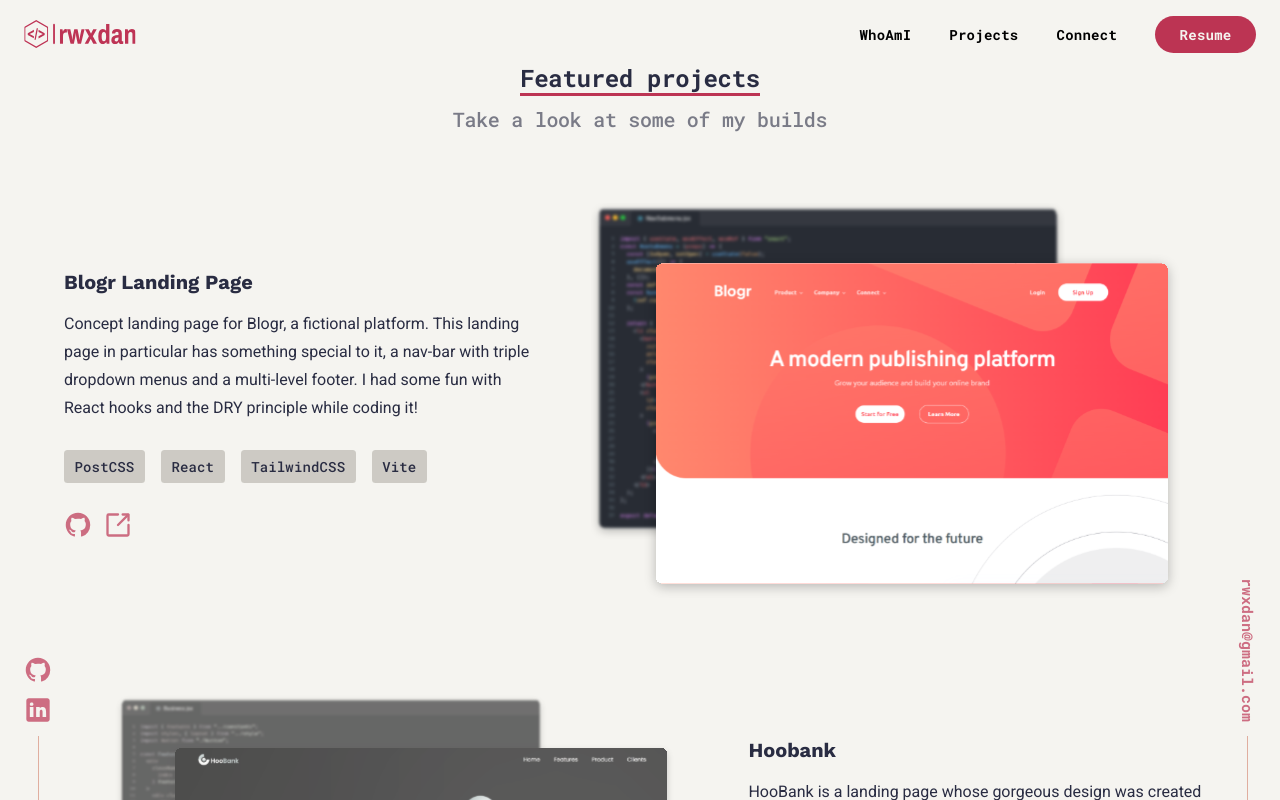
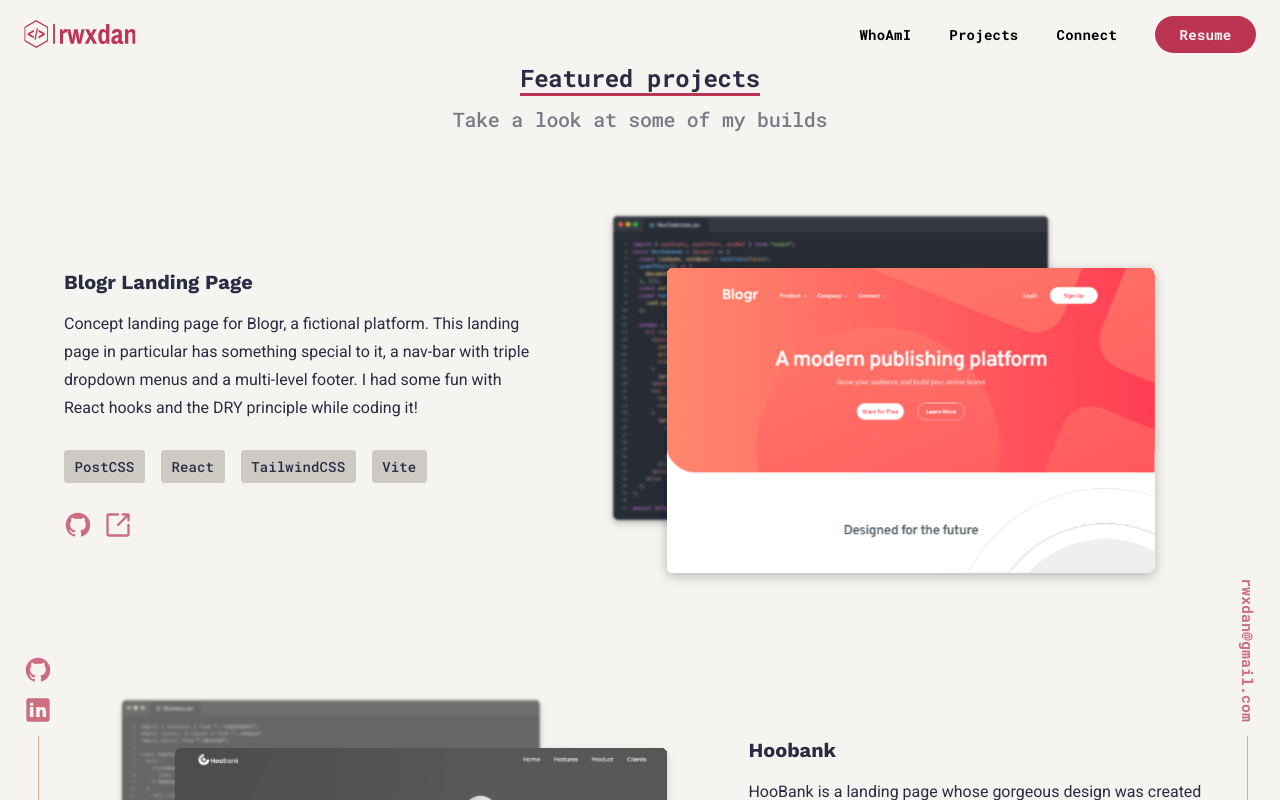
Before and after one commit to rwxdan/rwxdan.dev, a React (Vite) app: page / in a window 1280 px wide. In both pictures the pointer is over the picture 885 px from the left and 3492 px from the top of the page. Shown: the part 3092-3892 px from the top of the page. Built offline with nearby package versions, Linux system fonts and the light colour scheme.

Commit message:
Increase transition time by 50ms
Also don't scale, but translate in the Y axis, just a little bit.

Me thinks it looks better now.

```diff
--- a/src/components/Projects/projects.css
+++ b/src/components/Projects/projects.css
@@ -116,13 +116,13 @@
   max-width: 85%;
   filter: saturate(10%);
   opacity: 0.7;
-  transition: all var(--ease-in-out-quad) var(--ms250);
+  transition: all var(--ease-in-out-quad) var(--ms300);
 }
 
 .sample-box .image-box .sample:hover {
   filter: none;
   opacity: 1;
-  transform: scale(1.05);
+  transform: translateY(-0.125em);
 }
 
 @media only screen and (max-width: 50em) {
--- a/src/components/ShowMore/show_more.css
+++ b/src/components/ShowMore/show_more.css
@@ -64,11 +64,11 @@
   color: var(--neutral-800);
   text-decoration: none;
   margin-inline: auto;
-  transition: all var(--ease-in-out-quad) var(--ms250);
+  transition: all var(--ease-in-out-quad) var(--ms300);
 }
 
 .more .card:is(:hover, :focus-within) {
-  transform: scale(1.025);
+  transform: translateY(-0.125em);
   box-shadow: 0 0.125em 0.375em var(--neutral-450);
   border-color: var(--primary-500);
 }
```
